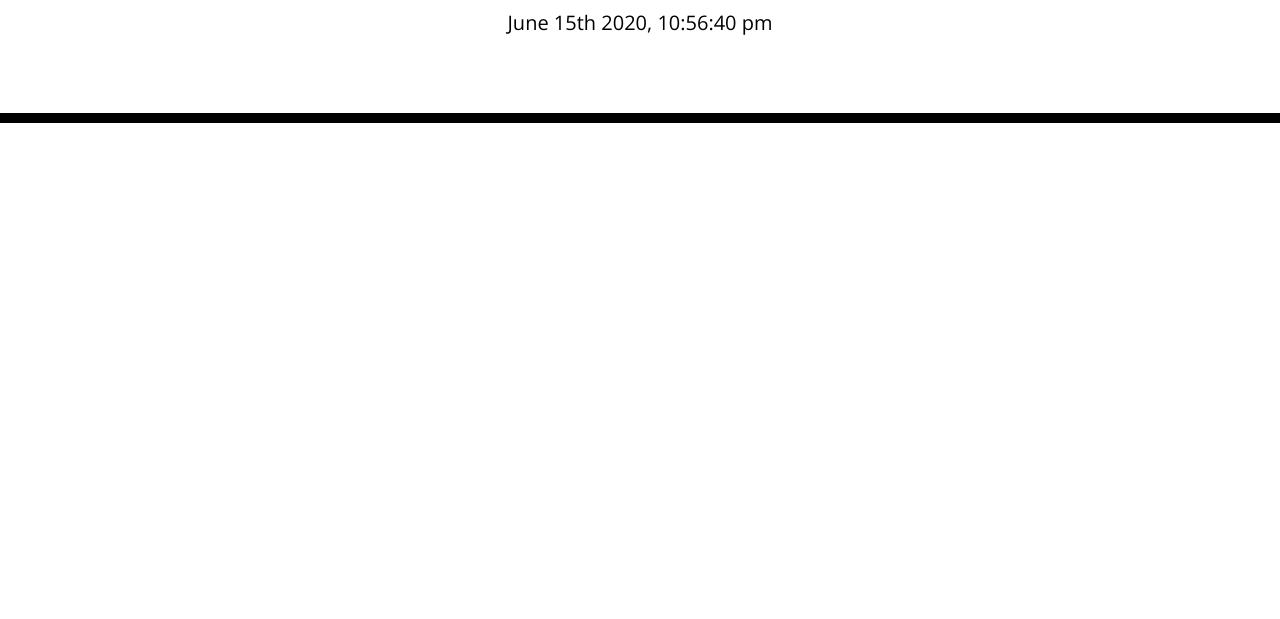
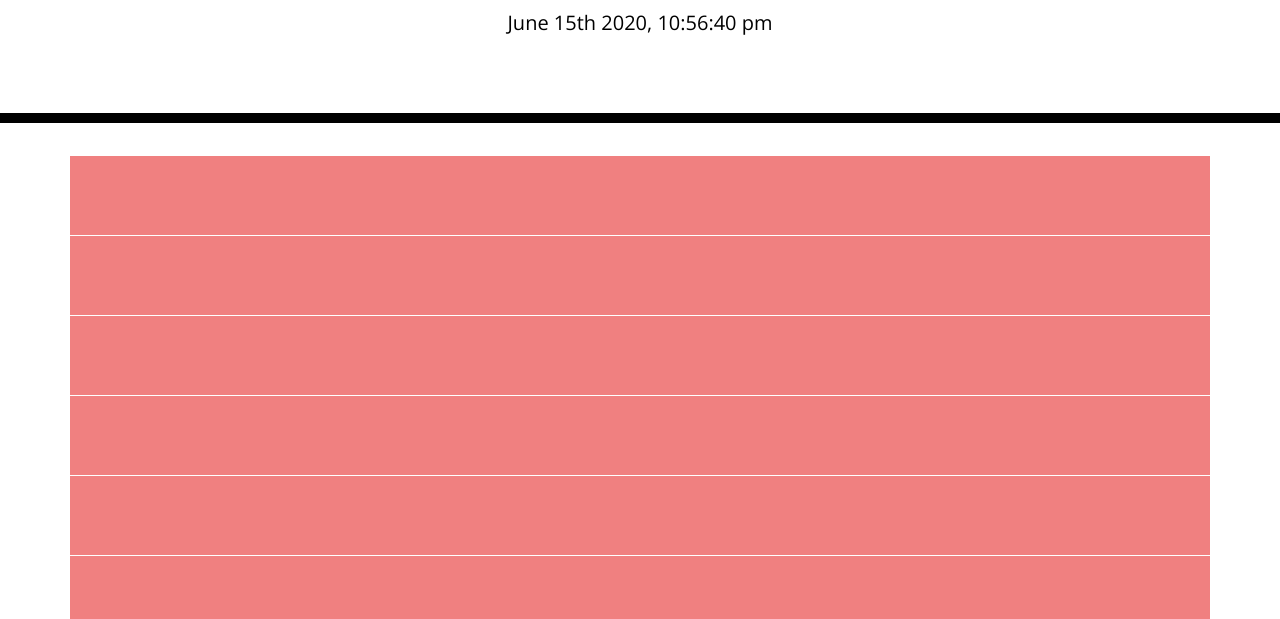
Before and after one commit to phuonganhle0312/gt-work-scheduler-hw, a plain HTML site: page index.html in a window 1280 px wide. Shown: the part 181-800 px from the top of the page. Drawn offline with nearby package versions, Linux system fonts and the light colour scheme.

Commit message:
built plan rows and added color. started on time blocks.

```diff
--- a/index.html
+++ b/index.html
@@ -30,7 +30,7 @@
       <p class="lead">A simple calendar app for scheduling your work day</p>
       <p id="currentDay" class="lead"></p>
     </header>
-    <div class="container" id="timeblocks">
+    <div class="container" id="planContainer">
       <!-- Timeblocks go here -->
     </div>
     <script src="./script.js"></script>
--- a/script.js
+++ b/script.js
@@ -14,8 +14,8 @@ $(document).ready(function () { // current time from moment
         nowHour12 = 1;
     }
     // plan block variable
-    let $planBlocks = $('#timeblocks');
-    $planBlocks.empty();
+    let $planBlock = $('#planContainer');
+    $planBlock.empty();
     // fixed 9-5 work day hours with an index for array for offset from hour
     for (let hour = 9; hour <= 17; hour++) {
         let index = hour - 9;
@@ -24,7 +24,16 @@ $(document).ready(function () { // current time from moment
     let $planRow= $('<div>');
     $planRow.addClass('row');
     $planRow.attr('hourIndex', hour);
-    $planBlocks.append($planRow);
+    //time heading
+    //divs
+    let $timeDiv= $('<div>');
+    $timeDiv.addClass("time-div");
+    const $timeBox = $('<span>');
+    $timeBox.addClass("time-block");
+
+
+
+    $planBlock.append($planRow);
     }
     // getting todos from localStorage. JSON parse string into object
     let savedPlans = JSON.parse(localStorage.getItem("savedPlans"));
--- a/style.css
+++ b/style.css
@@ -12,6 +12,10 @@ body {
     border-left: 1px solid black;
     padding: 10px;
   }
+  #planContainer {
+    background-color: lightcoral;
+  }
+
 
   .jumbotron {
     text-align: center;
```
